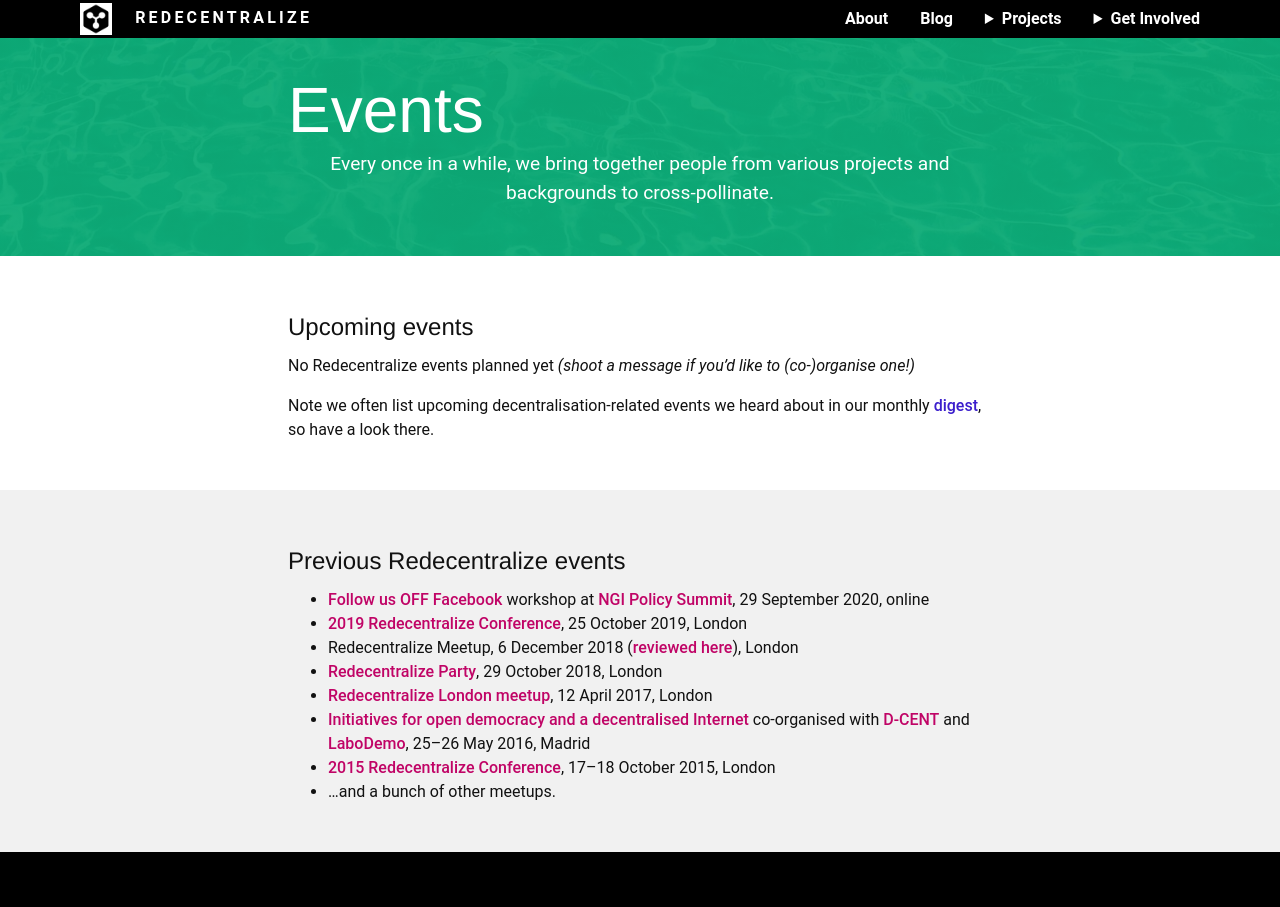
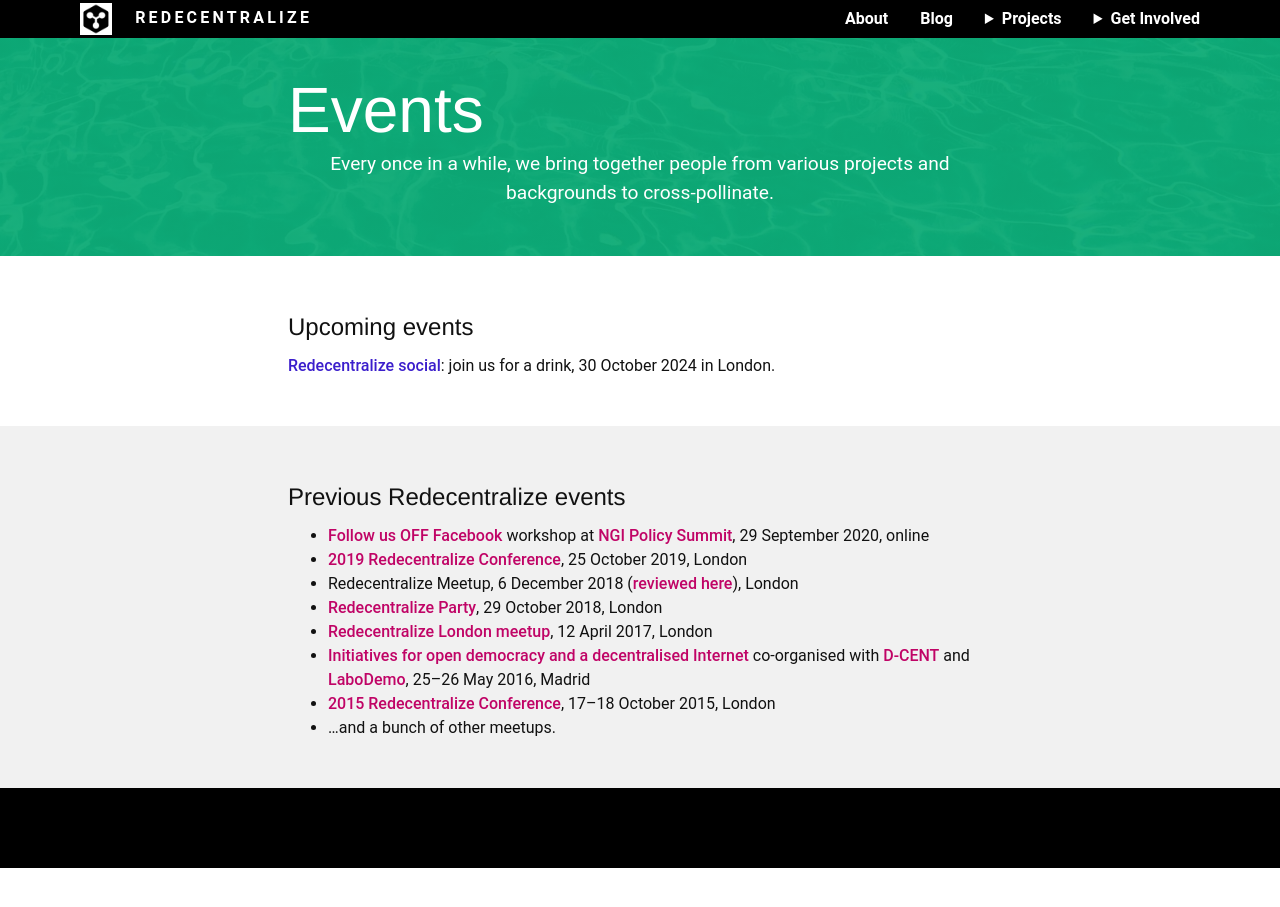
Before and after one commit to redecentralize/redecentralize-website, a Jekyll site: the page built from events/index.html, in a window 1280 px wide and 932 px high. Shown: the top 907 px of the window. Built offline with Jekyll 4.4.1, drawn with Linux system fonts in a browser that asks for light colours.

Commit message:
Publish upcoming event

```diff
--- a/events/index.html
+++ b/events/index.html
@@ -16,10 +16,7 @@
   <section class="container single-column">
     <h2>Upcoming events</h2>
     <p>
-      No Redecentralize events planned yet <em>(shoot a message if you’d like to (co-)organise one!)</em>
-    </p>
-    <p>
-      Note we often list upcoming decentralisation-related events we heard about in our monthly <a href="/redigest/">digest</a>, so have a look there.
+      <a href="2024-social/">Redecentralize social</a>: join us for a drink, 30 October 2024 in London.
     </p>
   </section>
 </div>
```
Also changed, not shown: events/2024-social/index.html (added, +43 -0 lines).
